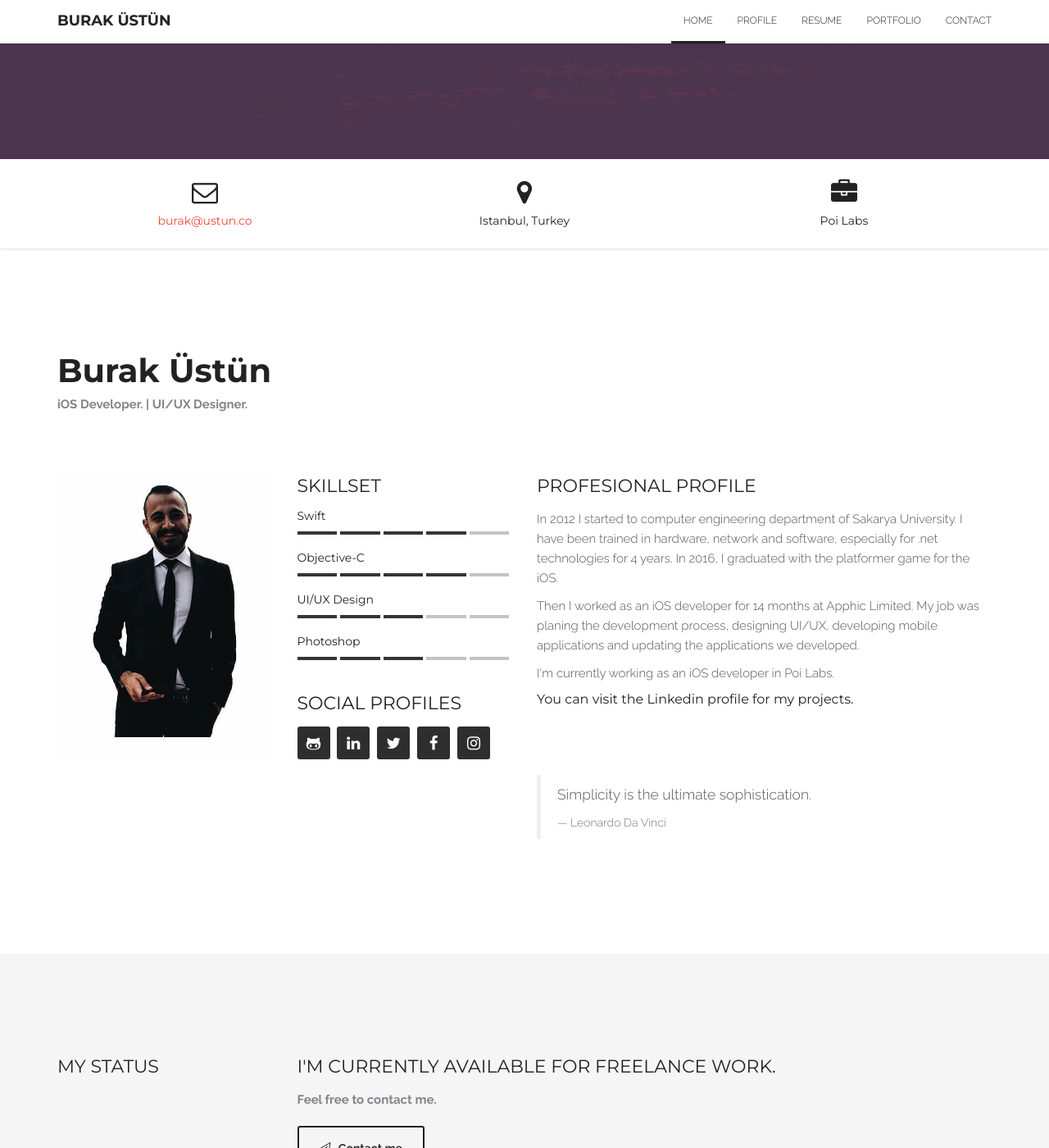
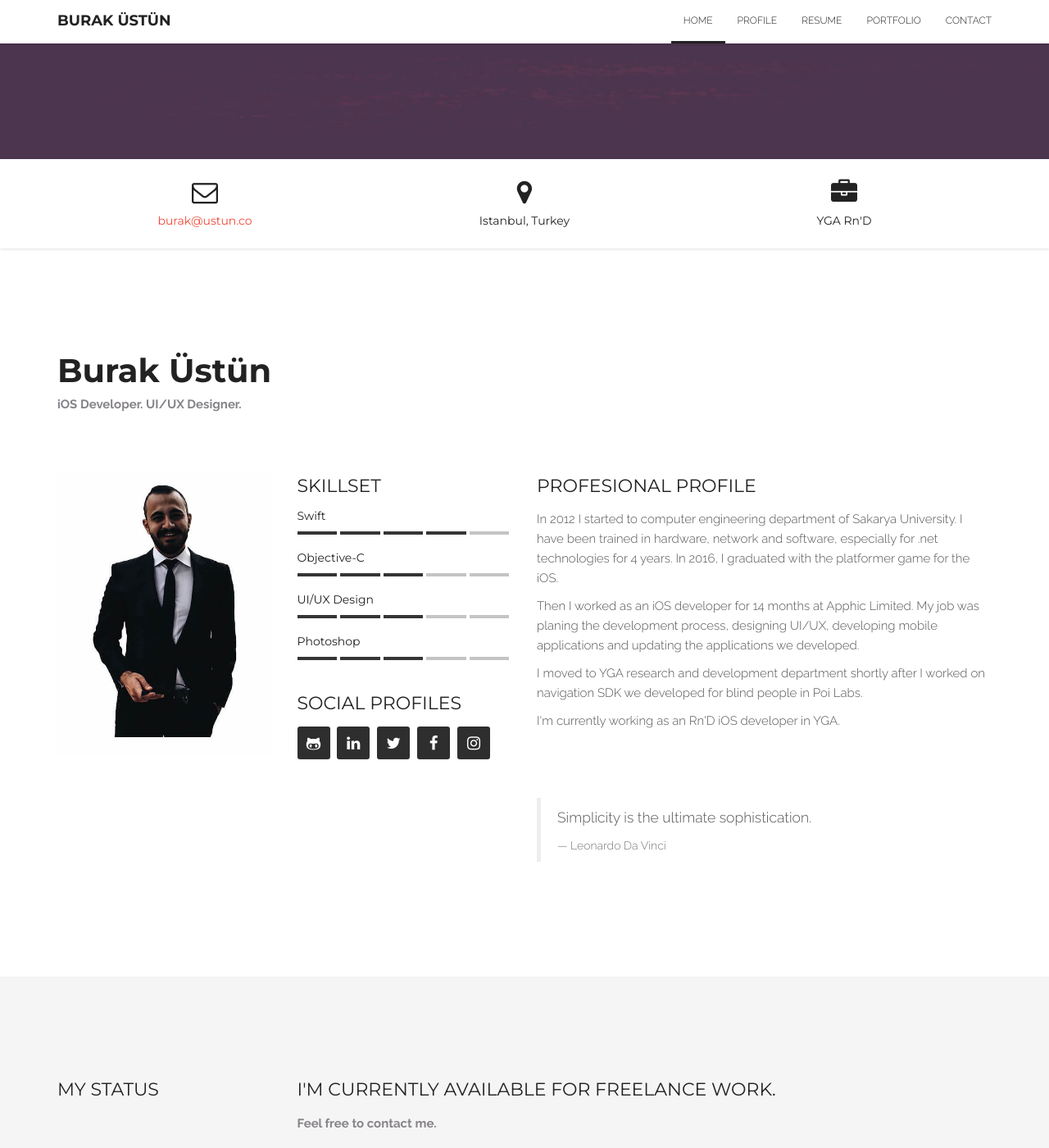
Before and after one commit to buracules/buracules.github.io, a Jekyll site: the page index.html, which Jekyll copies as it is, in a window 1280 px wide and 1400 px high, scrolled down 499 px. Shown: the whole window at 82% size. Built offline with Jekyll 4.4.1, drawn with Linux system fonts in a browser that asks for light colours; some of the changed text lies outside the part shown.

Commit message:
UPDATE : YGA Rn'D

```diff
--- a/index.html
+++ b/index.html
@@ -146,7 +146,7 @@
 						<div class="col-sm-4 col-xs-4 wow bounceInRight">
 							<div class="profile-item">
 								<i class="fa fa-briefcase" style="text-align: center;"></i>
-							<h5 style="text-align: center;">Poi Labs</h5>
+								<h5 style="text-align: center;">YGA Rn'D</h5>
 							</div>
 						</div>
 
@@ -168,7 +168,7 @@
 
 						<div class="col-md-12 headline wow bounceInDown">
 							<h2>Burak Üstün</h2>
-						<p>iOS Developer. | UI/UX Designer.</p>
+							<p>iOS Developer. UI/UX Designer.</p>
 						</div>
 
 						<div class="col-md-3 col-sm-6 col-xs-12 wow bounceInLeft">
@@ -194,7 +194,7 @@
 									<div class="skill-rate-on"></div>
 									<div class="skill-rate-on"></div>
 									<div class="skill-rate-on"></div>
-								<div class="skill-rate-on"></div>
+									<div class="skill-rate-off"></div>
 									<div class="skill-rate-off"></div>
 								</div>
 
@@ -234,9 +234,10 @@
 							<h3>Profesional Profile</h3>
 							<p>In 2012 I started to computer engineering department of Sakarya University. I have been trained in hardware, network and software, especially for .net technologies for 4 years. In 2016, I graduated with the platformer game for the iOS.</p>
 							<p>Then I worked as an iOS developer for 14 months at Apphic Limited. My job was planing the development process, designing UI/UX, developing mobile applications and updating the applications we developed.</p>
-						<p> I'm currently working as an iOS developer in Poi Labs.</p>
+							<p>I moved to YGA research and development department shortly after I worked on navigation SDK we developed for blind people in Poi Labs.</p>
+							<p> I'm currently working as an Rn'D iOS developer in YGA.</p>
 							<p></p>
-						<a href="https://www.linkedin.com/in/burak-üstün-91396066/" title="Linkedin"><h4>You can visit the Linkedin profile for my projects.</h4></a>
+							<!--<a href="https://www.linkedin.com/in/burak-üstün-91396066/" title="Linkedin"><h4>You can visit the Linkedin profile for my projects.</h4></a>-->
 							<br><br><br>
 							<blockquote>
 								<p>Simplicity is the ultimate sophistication.</p>
@@ -292,8 +293,8 @@
 							<p>My education and experience.</p>
 						</div>
 
-				</div><!-- .row -->
-
+					</div>
+					<!-- EDUCATION STARTS -->
 					<div class="row resume-items">
 
 						<div class="col-md-3 wow bounceInLeft">
@@ -302,8 +303,6 @@
 
 						<div class="col-md-6 col-sm-8 resume-item wow bounceInUp">
 							<h4>Computer Engineering</h4>
-						<p></p>
-						<hr class="hidden-xs">
 						</div>
 
 						<div class="col-md-3 col-sm-4 resume-place wow bounceInRight">
@@ -312,8 +311,9 @@
 							<hr class="visible-xs">
 						</div>
 
-				</div><!-- .row -->
-
+					</div>
+					<!-- EDUCATION ENDS -->
+					<!-- EXPERIENCE STARTS -->
 					<div class="row resume-items">
 
 						<div class="col-md-3 wow bounceInLeft">
@@ -327,8 +327,20 @@
 						</div>
 
 						<div class="col-md-3 col-sm-4 resume-place wow bounceInRight">
+							<h4><i class="fa fa-suitcase"></i> YGA Rn'D</h4>
+							<i class="fa fa-calendar"></i> 2018 - ...
+							<hr class="visible-xs">
+						</div>
+
+						<div class="col-md-6 col-md-offset-3 col-sm-8 resume-item wow bounceInUp">
+							<h4>iOS Developer</h4>
+							<p></p>
+							<hr class="hidden-xs">
+						</div>
+
+						<div class="col-md-3 col-sm-4 resume-place wow bounceInRight">
 							<h4><i class="fa fa-suitcase"></i> Poi Labs</h4>
-						<i class="fa fa-calendar"></i>December 2017 - ...
+							<i class="fa fa-calendar"></i> 2017 - 2018
 							<hr class="visible-xs">
 						</div>
 
@@ -340,7 +352,7 @@
 
 						<div class="col-md-3 col-sm-4 resume-place wow bounceInRight">
 							<h4><i class="fa fa-suitcase"></i> Apphic</h4>
-						<i class="fa fa-calendar"></i>September 2016 - December 2017
+							<i class="fa fa-calendar"></i> 2016 - 2017
 							<hr class="visible-xs">
 						</div>
 
@@ -370,15 +382,39 @@
 							<hr class="visible-xs">
 						</div>
 
-			</div><!-- .row -->
+					</div>
+					<!-- EXPERIENCE ENDS -->
+					<!-- VOLUNTEER STARTS -->
+					<div class="row resume-items">
 
+						<div class="col-md-3 wow bounceInLeft">
+							<h3>Volunteer Experience</h3>
+						</div>
+
+						<div class="col-md-6 col-sm-8 resume-item wow bounceInUp">
+							<h4>Technical Support Engineer</h4>
+						</div>
+
+						<div class="col-md-3 col-sm-4 resume-place wow bounceInRight">
+							<h4><i class="fa fa-suitcase"></i> YGA</h4>
+							<i class="fa fa-calendar"></i> 2017 - ...
+							<hr class="visible-xs">
+						</div>
+
+					</div>
+					<!-- VOLUNTEER ENDS -->
+
+					<!-- Download CV STARTS -->
+					<!--
 					<div class="row">
 
 						<div class="col-md-6 col-md-offset-3 wow bounceInUp">
 							<a href="https://www.dropbox.com/s/hhf9o0p2m52w5d9/Resume.pdf?dl=0" class="btn btn-default btn-custom-2"><i class="fa fa-cloud-download icon-before"></i> Download CV</a>
 						</div>
 
-				</div><!-- .row -->
+					</div>
+					-->
+					<!-- Download CV ENDS -->
 
 				</div><!-- .container -->
 
@@ -472,22 +508,7 @@
 						</div>
 						<!-- Portfolio Item Ends -->
 						<!-- Portfolio Item Starts -->
-					<div class="col-md-4 col-sm-4 col-xs-6 wow bounceInUp">
-						<a href="https://itunes.apple.com/us/app/anibera-tv/id1193996963?mt=8" class="link">
-							<div class="portfolio-item">
-								<div class="portfolio-item-preview">
-									<img src="assets/images/aniberalogo.png" alt="">
-								</div>
-								<div class="portfolio-item-description">
-									<h3>Anibera TV</h3>
-									<p>iOS Application (Objective-C)</p>
-								</div>
-							</div>
-						</a>
-					</div>
-		<!-- Portfolio Item Ends -->
-		<!-- Portfolio Item Starts -->
-					<div class="col-md-4 col-sm-4 col-xs-6 wow bounceInRight">
+						<div class="col-md-4 col-sm-4 col-xs-6 wow bounceInDown">
 							<a href="" class="pop-up">
 								<div class="portfolio-item">
 									<div class="portfolio-item-preview">
@@ -502,22 +523,7 @@
 						</div>
 						<!-- Portfolio Item Ends -->
 						<!-- Portfolio Item Starts -->
-					<div class="col-md-4 col-sm-4 col-xs-6 wow bounceInLeft">
-						<a href="http://www.guvencollection.com" class="link">
-							<div class="portfolio-item">
-								<div class="portfolio-item-preview">
-									<img src="assets/images/guven.jpg" alt="">
-								</div>
-								<div class="portfolio-item-description">
-									<h3>Guven Collection</h3>
-									<p>ASP .NET MVC</p>
-								</div>
-							</div>
-						</a>
-					</div>
-		<!-- Portfolio Item Ends -->
-			<!-- Portfolio Item Starts -->
-					<div class="col-md-4 col-sm-4 col-xs-6 wow bounceInUp">
+						<div class="col-md-4 col-sm-4 col-xs-6 wow bounceInRight">
 							<a href="https://itunes.apple.com/tr/app/bonuscore-die-bundesliga-app/id1070854073?l=tr&mt=8" class="link">
 								<div class="portfolio-item">
 									<div class="portfolio-item-preview">
@@ -532,7 +538,7 @@
 						</div>
 						<!-- Portfolio Item Ends -->
 						<!-- Portfolio Item Starts -->
-					<div class="col-md-4 col-sm-4 col-xs-6 wow bounceInRight">
+						<div class="col-md-4 col-sm-4 col-xs-6 wow bounceInLeft">
 							<a href="https://github.com/burakustn/Robotish-v2.0" class="link">
 								<div class="portfolio-item">
 									<div class="portfolio-item-preview">
@@ -547,7 +553,7 @@
 						</div>
 						<!-- Portfolio Item Ends -->
 						<!-- Portfolio Item Starts -->
-					<div class="col-md-4 col-sm-4 col-xs-6 wow bounceInLeft">
+						<div class="col-md-4 col-sm-4 col-xs-6 wow bounceInUp">
 							<a href="" class="link">
 								<div class="portfolio-item">
 									<div class="portfolio-item-preview">
```
Lines whose indentation alone changed are shown as unchanged.
